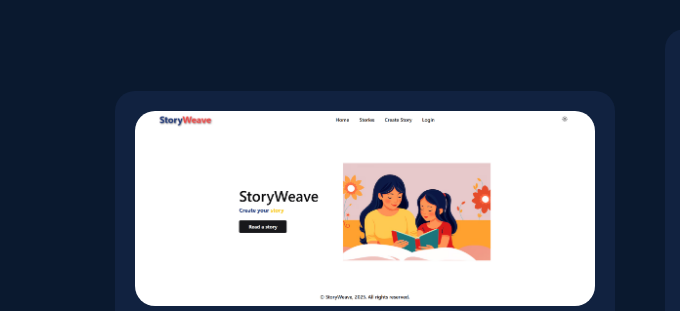
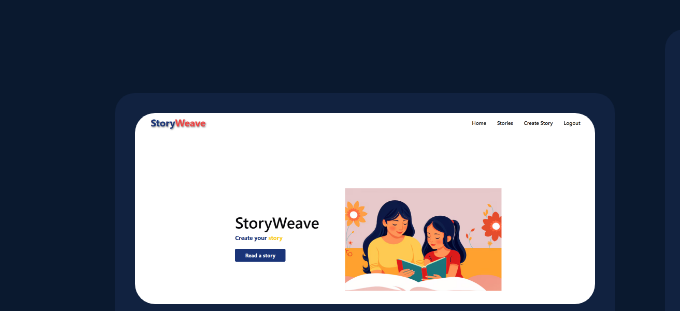
Before and after one commit to Pareekpriya/Portfolio_Priya, a plain HTML site: page index.html in a window 1280 px wide. Shown: the part 1781-2092 px from the top of the page, 0-680 px from the left. Drawn offline with Linux system fonts and the light colour scheme; grey boxes are pictures that could not be loaded.

Commit message:
Project screenshort updated

```diff
--- a/index.html
+++ b/index.html
@@ -118,7 +118,7 @@
 
         <div class="project-container">
             <div class="project-card">
-                <img src="./images/Screenshot 2025-03-22 134557.png" alt="Project 1">
+                <img src="./images/Screenshot 2025-03-23 191609.png" alt="Project 1">
                 <h2>StoryWeave</h2>
                 <p>StoryWeave - A collaborative short story writing platform where users can create, read, and contribute to stories in real-time. Built using React, Redux, and Chakra UI, with Firebase handling authentication, database management, and deployment. Features include seamless story progression, user attribution, and a responsive, user-friendly interface.</p>
 
```
Also changed, not shown: images/Screenshot 2025-03-22 134557.png (deleted), images/Screenshot 2025-03-23 191609.png (added).
